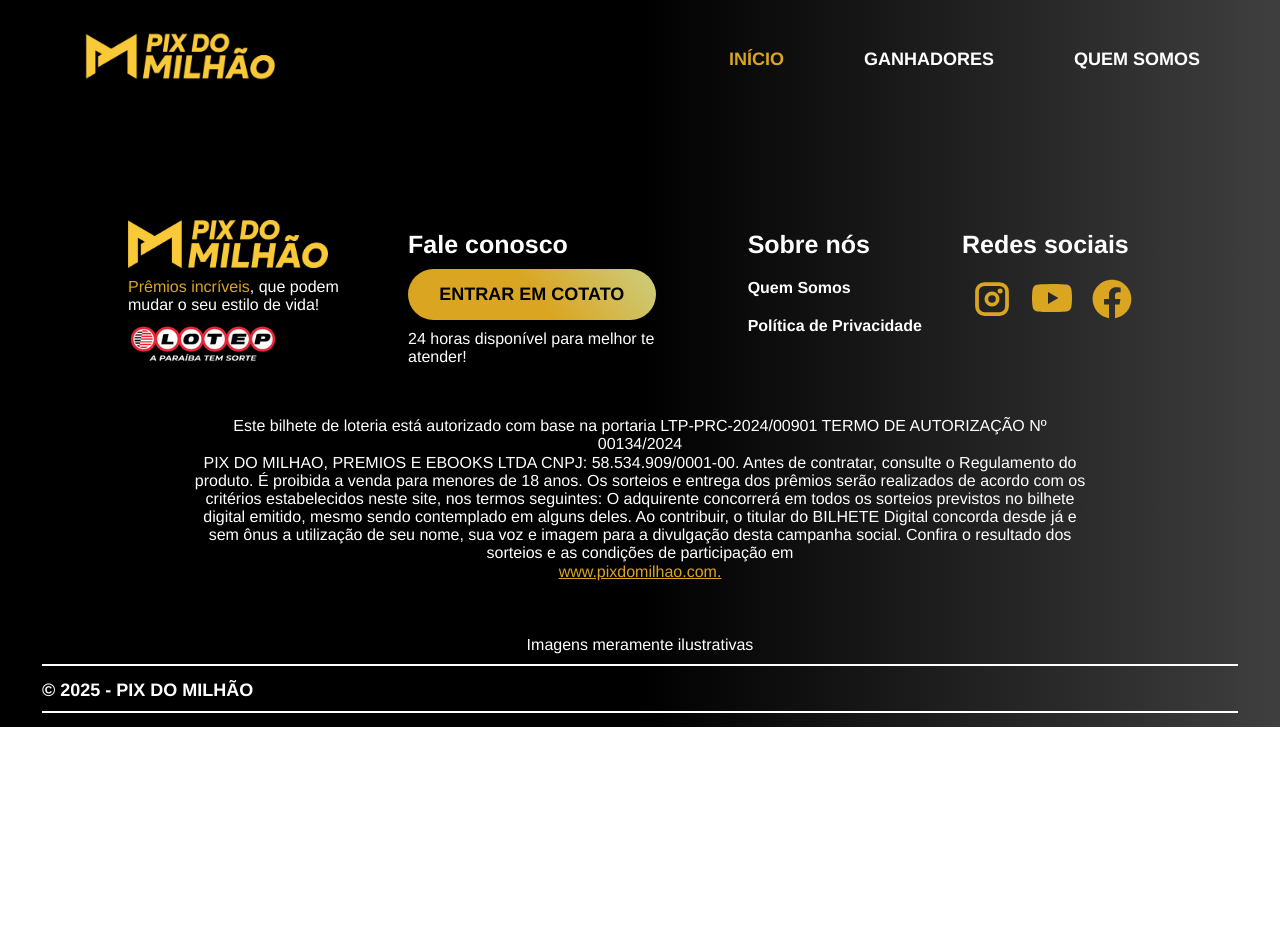
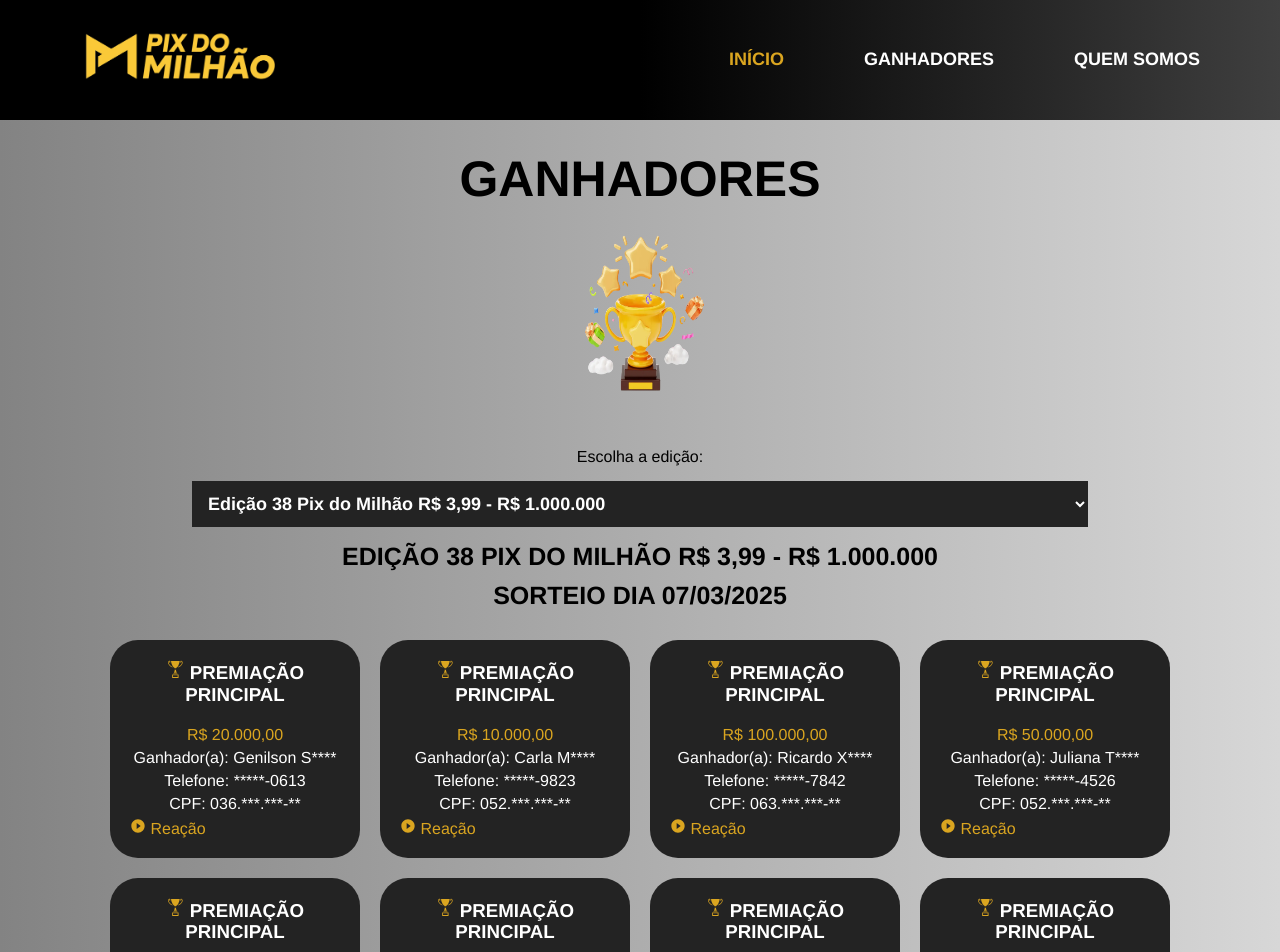
Before and after one commit to david93dev/rifas-projects, a React (Vite) app: page /Ganhadores in a window 1280 px wide. Shown: the top 952 px of the page. Before the commit the page ends 800 px from the top, so only its background shows below. Built offline with nearby package versions, Linux system fonts and the light colour scheme.

Commit message:
pagina ganhadores

```diff
--- /dev/null
+++ b/src/components/winners-card/WinnersCard.css
@@ -0,0 +1,87 @@
+.title-winners-container, .winners-card-container{
+    background: linear-gradient(90deg, #838383, #d7d7d7);
+    background-size: 100% 100%;
+    background-repeat: no-repeat;
+
+}
+
+.title-winners-card {
+    display: flex;
+    justify-content: center;
+    align-items: center;
+    flex-direction: column;
+    padding: 30px;
+}
+
+.title-winners-card h2 {
+    font-size: 50px;
+    text-transform: uppercase;
+}
+
+.title-winners-card img {
+    width: 200px;
+    height: 210px;
+}
+
+.header-card-container {
+    display: flex;
+    align-items: center;
+    justify-content: center;
+    flex-direction: column;
+}
+
+#edition-winners {
+    width: 70%;
+    background-color: #232323;
+    color: #fff;
+    font-weight: bold;
+    padding: 12px;
+    font-size: 18px;
+    border: none;
+    margin: 15px;
+}
+
+.header-card-container h3 {
+   text-transform: uppercase;
+   font-size: 25px;
+   margin-bottom: 10px;
+}
+
+.winners-cards {
+    display: grid;
+    grid-template-columns: repeat(4, 1fr);
+    justify-content: center;
+    gap: 20px;
+    padding: 20px;
+    color: #fff;
+    margin: 0 90px;
+
+}
+
+
+.card {
+    padding: 20px;
+    background-color: #232323;
+    border-radius: 28px;
+
+
+}
+
+.winners-cards h3, .winners-cards li {
+text-align: center;
+ }
+
+
+.winners-cards ul{
+    list-style: none;
+}
+
+.winners-cards li{
+    padding-bottom: 5px;
+
+}
+
+.winners-cards h3{
+   padding-bottom: 20px;
+   text-transform: uppercase;
+}
--- /dev/null
+++ b/src/components/winners-card/WinnersCard.jsx
@@ -0,0 +1,142 @@
+import { useState } from "react";
+import trofeu from "../../assets/img/trofeu.webp";
+import "./WinnersCard.css";
+import { GiTrophyCup } from "react-icons/gi";
+import { MdOutlinePlayCircleFilled } from "react-icons/md";
+
+export function WinnersCard() {
+  // Dados das edições
+  const edicoes = [
+    { id: "e38", nome: "Edição 38 Pix do Milhão R$ 3,99 - R$ 1.000.000", data: "07/03/2025" },
+    { id: "e37", nome: "Edição 37 Pix do Milhão R$ 3,99 - R$ 1.000.000", data: "01/02/2025" },
+    { id: "e36", nome: "Edição 36 Pix do Milhão R$ 3,99 - R$ 1.000.000", data: "15/01/2025" },
+    { id: "e35", nome: "Edição 35 Pix do Milhão R$ 3,99 - R$ 1.000.000", data: "10/12/2024" },
+  ];
+
+  // Estado para armazenar a edição selecionada
+  const [edicaoSelecionada, setEdicaoSelecionada] = useState(edicoes[0]);
+
+  // Dados fictícios dos ganhadores
+  const ganhadoresPorEdicao = {
+    e38: [
+      { premio: "R$ 20.000,00", nome: "Genilson S****", telefone: "*****-0613", cpf: "036.***.***-**" },
+      { premio: "R$ 10.000,00", nome: "Carla M****", telefone: "*****-9823", cpf: "052.***.***-**" },
+      { premio: "R$ 100.000,00", nome: "Ricardo X****", telefone: "*****-7842", cpf: "063.***.***-**" },
+      { premio: "R$ 50.000,00", nome: "Juliana T****", telefone: "*****-4526", cpf: "052.***.***-**" },
+      { premio: "R$ 100.000,00", nome: "Ricardo X****", telefone: "*****-7842", cpf: "063.***.***-**" },
+      { premio: "R$ 50.000,00", nome: "Juliana T****", telefone: "*****-4526", cpf: "052.***.***-**" },
+      { premio: "R$ 100.000,00", nome: "Ricardo X****", telefone: "*****-7842", cpf: "063.***.***-**" },
+      { premio: "R$ 50.000,00", nome: "Juliana T****", telefone: "*****-4526", cpf: "052.***.***-**" },
+      { premio: "R$ 100.000,00", nome: "Ricardo X****", telefone: "*****-7842", cpf: "063.***.***-**" },
+      { premio: "R$ 50.000,00", nome: "Juliana T****", telefone: "*****-4526", cpf: "052.***.***-**" },
+
+    ],
+    e37: [
+      { premio: "R$ 30.000,00", nome: "João P****", telefone: "*****-4152", cpf: "041.***.***-**" },
+      { premio: "R$ 15.000,00", nome: "Mariana L****", telefone: "*****-7932", cpf: "072.***.***-**" },
+      { premio: "R$ 100.000,00", nome: "Ricardo X****", telefone: "*****-7842", cpf: "063.***.***-**" },
+      { premio: "R$ 50.000,00", nome: "Juliana T****", telefone: "*****-4526", cpf: "052.***.***-**" },
+      { premio: "R$ 100.000,00", nome: "Ricardo X****", telefone: "*****-7842", cpf: "063.***.***-**" },
+      { premio: "R$ 50.000,00", nome: "Juliana T****", telefone: "*****-4526", cpf: "052.***.***-**" },
+      { premio: "R$ 100.000,00", nome: "Ricardo X****", telefone: "*****-7842", cpf: "063.***.***-**" },
+      { premio: "R$ 50.000,00", nome: "Juliana T****", telefone: "*****-4526", cpf: "052.***.***-**" },
+      { premio: "R$ 100.000,00", nome: "Ricardo X****", telefone: "*****-7842", cpf: "063.***.***-**" },
+      { premio: "R$ 50.000,00", nome: "Juliana T****", telefone: "*****-4526", cpf: "052.***.***-**" },
+    ],
+    e36: [
+      { premio: "R$ 50.000,00", nome: "Paulo H****", telefone: "*****-6987", cpf: "093.***.***-**" },
+      { premio: "R$ 25.000,00", nome: "Fernanda O****", telefone: "*****-1345", cpf: "082.***.***-**" },
+      { premio: "R$ 100.000,00", nome: "Ricardo X****", telefone: "*****-7842", cpf: "063.***.***-**" },
+      { premio: "R$ 50.000,00", nome: "Juliana T****", telefone: "*****-4526", cpf: "052.***.***-**" },
+      { premio: "R$ 100.000,00", nome: "Ricardo X****", telefone: "*****-7842", cpf: "063.***.***-**" },
+      { premio: "R$ 50.000,00", nome: "Juliana T****", telefone: "*****-4526", cpf: "052.***.***-**" },
+      { premio: "R$ 100.000,00", nome: "Ricardo X****", telefone: "*****-7842", cpf: "063.***.***-**" },
+      { premio: "R$ 50.000,00", nome: "Juliana T****", telefone: "*****-4526", cpf: "052.***.***-**" },
+      { premio: "R$ 50.000,00", nome: "Paulo H****", telefone: "*****-6987", cpf: "093.***.***-**" },
+      { premio: "R$ 25.000,00", nome: "Fernanda O****", telefone: "*****-1345", cpf: "082.***.***-**" },
+      { premio: "R$ 100.000,00", nome: "Ricardo X****", telefone: "*****-7842", cpf: "063.***.***-**" },
+      { premio: "R$ 50.000,00", nome: "Juliana T****", telefone: "*****-4526", cpf: "052.***.***-**" },
+      { premio: "R$ 100.000,00", nome: "Ricardo X****", telefone: "*****-7842", cpf: "063.***.***-**" },
+      { premio: "R$ 50.000,00", nome: "Juliana T****", telefone: "*****-4526", cpf: "052.***.***-**" },
+      { premio: "R$ 100.000,00", nome: "Ricardo X****", telefone: "*****-7842", cpf: "063.***.***-**" },
+      { premio: "R$ 50.000,00", nome: "Juliana T****", telefone: "*****-4526", cpf: "052.***.***-**" },
+    ],
+    e35: [
+      { premio: "R$ 100.000,00", nome: "Ricardo X****", telefone: "*****-7842", cpf: "063.***.***-**" },
+      { premio: "R$ 50.000,00", nome: "Juliana T****", telefone: "*****-4526", cpf: "052.***.***-**" },
+      { premio: "R$ 100.000,00", nome: "Ricardo X****", telefone: "*****-7842", cpf: "063.***.***-**" },
+      { premio: "R$ 50.000,00", nome: "Juliana T****", telefone: "*****-4526", cpf: "052.***.***-**" },
+      { premio: "R$ 100.000,00", nome: "Ricardo X****", telefone: "*****-7842", cpf: "063.***.***-**" },
+      { premio: "R$ 50.000,00", nome: "Juliana T****", telefone: "*****-4526", cpf: "052.***.***-**" },
+      { premio: "R$ 100.000,00", nome: "Ricardo X****", telefone: "*****-7842", cpf: "063.***.***-**" },
+      { premio: "R$ 50.000,00", nome: "Juliana T****", telefone: "*****-4526", cpf: "052.***.***-**" },
+      { premio: "R$ 100.000,00", nome: "Ricardo X****", telefone: "*****-7842", cpf: "063.***.***-**" },
+      { premio: "R$ 50.000,00", nome: "Juliana T****", telefone: "*****-4526", cpf: "052.***.***-**" },
+    ],
+  };
+
+  return (
+    <>
+      {/* Título */}
+      <section>
+        <div className="title-winners-container">
+          <div className="title-winners-card">
+            <h2>Ganhadores</h2>
+            <img src={trofeu} alt="Imagem de troféu" />
+          </div>
+        </div>
+      </section>
+
+      {/* Seção dos vencedores */}
+      <section>
+        <div className="winners-card-container">
+          <div className="header-card-container">
+            {/* Select para escolher a edição */}
+            <label htmlFor="edition-winners">Escolha a edição:</label>
+            <select
+              id="edition-winners"
+              name="edição"
+              value={edicaoSelecionada.id}
+              onChange={(e) => {
+                const edicao = edicoes.find((ed) => ed.id === e.target.value);
+                setEdicaoSelecionada(edicao);
+              }}
+            >
+              {edicoes.map((edicao) => (
+                <option key={edicao.id} value={edicao.id}>{edicao.nome}</option>
+              ))}
+            </select>
+
+            {/* Informações da edição selecionada */}
+            <h3>{edicaoSelecionada.nome}</h3>
+            <h3>Sorteio dia {edicaoSelecionada.data}</h3>
+          </div>
+
+          {/* Cards dos ganhadores */}
+          <div className="container-cards">
+          <div className="winners-cards">
+            {ganhadoresPorEdicao[edicaoSelecionada.id]?.map((ganhador, index) => (
+                <div className="card" key={index}>
+                <h3>
+                  <span><GiTrophyCup /> </span>Premiação principal
+                </h3>
+                <ul>
+                  <li><span>{ganhador.premio}</span></li>
+                  <li>Ganhador(a): {ganhador.nome}</li>
+                  <li>Telefone: {ganhador.telefone}</li>
+                  <li>CPF: {ganhador.cpf}</li>
+                  <div className="react">
+                    <a href=""><span><MdOutlinePlayCircleFilled /></span></a>
+                    <a href=""><span> Reação</span></a>
+                  </div>
+                </ul>
+              </div>
+            ))}
+          </div>
+          </div>
+
+        </div>
+      </section>
+    </>
+  );
+}
--- a/src/pages/ganhadores/Ganhadores.jsx
+++ b/src/pages/ganhadores/Ganhadores.jsx
@@ -1,10 +1,12 @@
 import { Header } from '../../components/header/Header'
 import { Footer } from '../../components/footer/Footer'
+import { WinnersCard } from '../../components/winners-card/WinnersCard'
 
 export function Ganhadores() {
   return (
    <>
    <Header />
+   <WinnersCard />
    <Footer />
    </>
   )
```
Also changed, not shown: src/assets/img/trofeu.webp (added).
